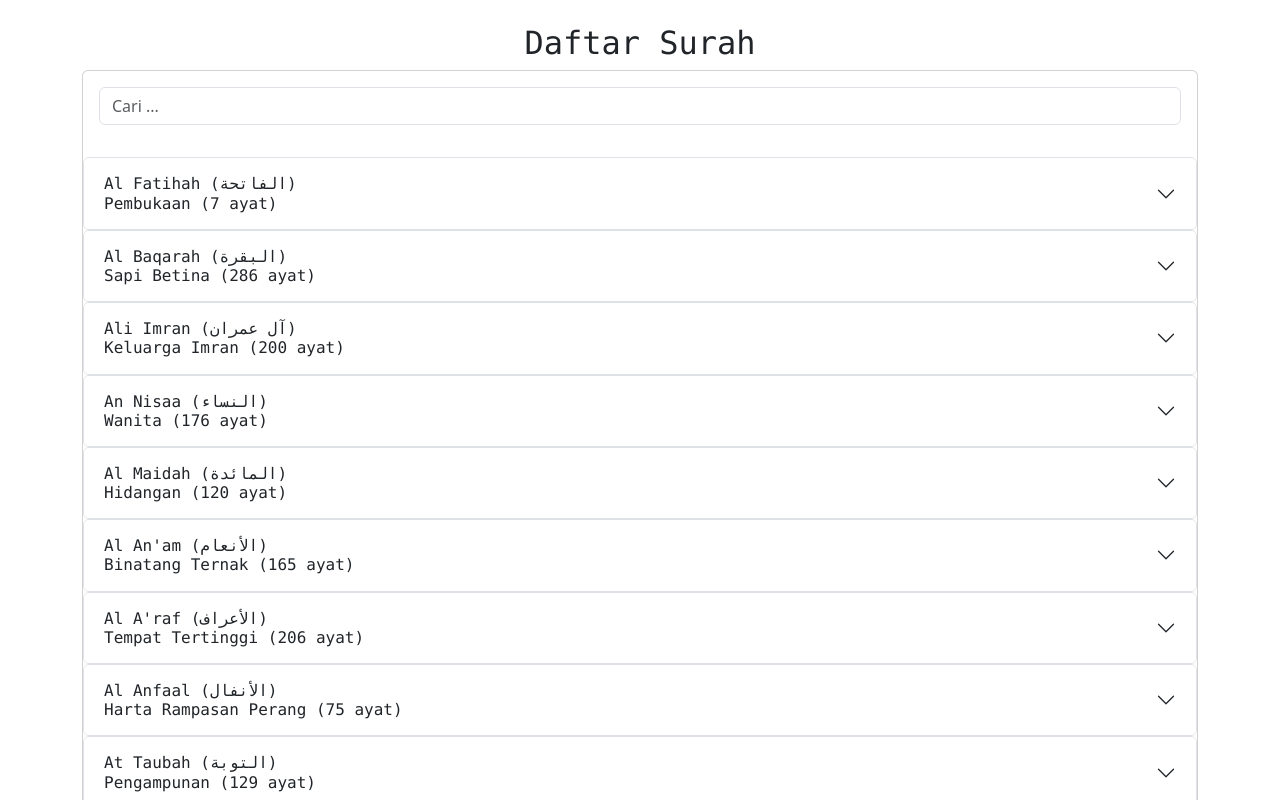
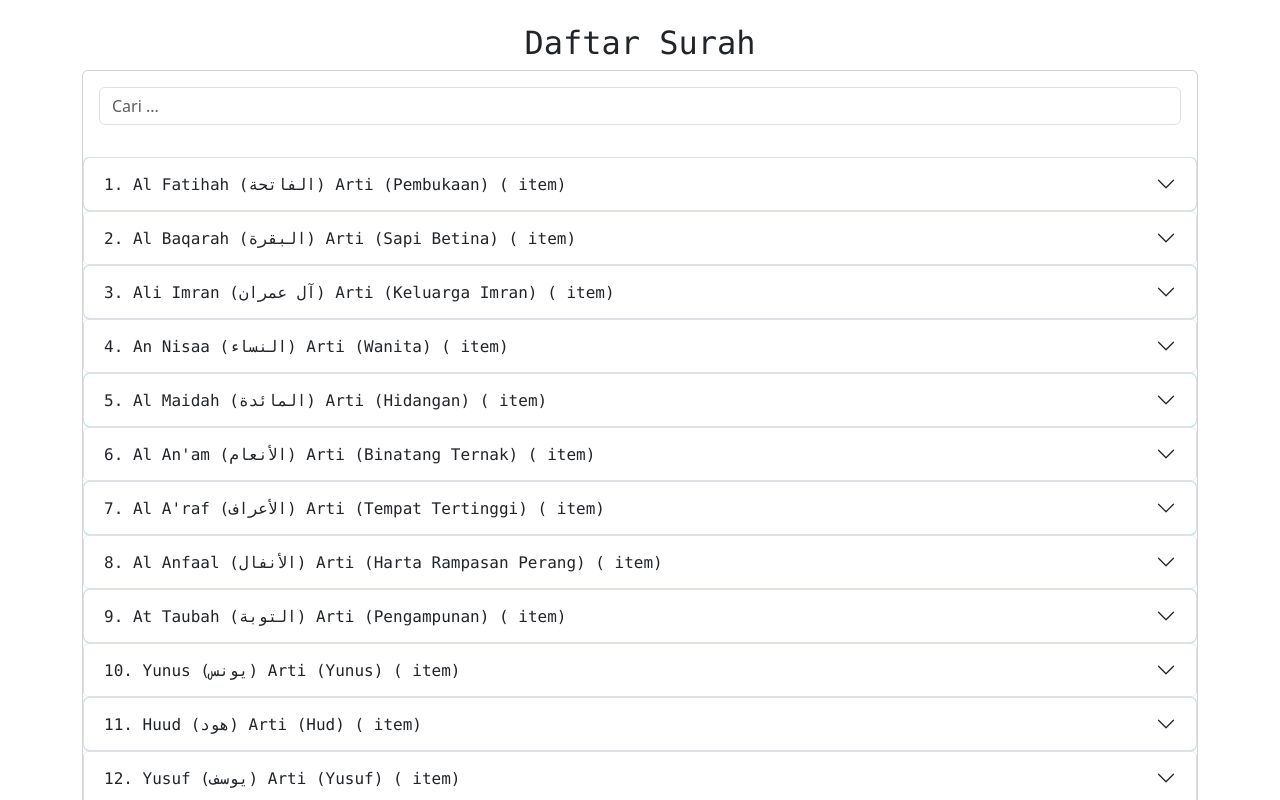
Before and after one commit to muhyiabdulb/al-quran, a React (Create React App) app: page / in a window 1280 px wide. Shown: the top 800 px of the page. Built offline with nearby package versions, Linux system fonts and the light colour scheme.

Commit message:
update ke-5

```diff
--- a/src/components/DetailSurah.jsx
+++ b/src/components/DetailSurah.jsx
@@ -27,16 +27,30 @@ const DetailSurah = () => {
     }
 
     const bismillah = () => {
-        if(loading) {
-            return(
+        if (loading) {
+            return (
                 <div></div>
             )
-         } else {
-            return(
+        } else {
+            return (
                 listSurah[identifier - 1].nomor == 1 || listSurah[identifier - 1].nomor == 9 ? '' : <Card><Card.Body>بِسْمِ اللَّهِ الرَّحْمَٰنِ الرَّحِيمِ</Card.Body></Card>
             )
-         }
+        }
     }
+
+    const data = loading ? <h3 className="position-absolute top-50 start-50 translate-middle text-success fs-2">Proses Request . . .</h3> :
+        detailSurah.map((item, index) => {
+            return (
+                <Card bg={index % 2 === 0 ? 'info' : ''} key={index}>
+                    <Card.Body className="">
+                        <Card.Title>{item.nomor}.</Card.Title>
+                        <h4 style={{ textAlign: "right", }}>{index === 0 && listSurah[identifier - 1].nomor != 1 ? item.ar.replace('بِسْمِ اللَّهِ الرَّحْمَٰنِ الرَّحِيمِ', '') : item.ar}</h4>
+                        <Card.Text>{item.tr}</Card.Text>
+                        <Card.Text>{item.id}</Card.Text>
+                    </Card.Body>
+                </Card>
+            )
+        })
 
     useEffect(() => {
         getDetailSurah()
@@ -60,21 +74,7 @@ const DetailSurah = () => {
             </div>
             <CardColumns className="">
                 <h4 className="text-center">{bismillah()}</h4>
-                {
-                    loading ? <h3 className="d-flex justify-content-center align-items-center display-6 text-success vh-100">Proses Request . . .</h3> :
-                        detailSurah.map((item, index) => {
-                            return (
-                                <Card bg={index % 2 == 0 ? 'info' : ''} key={index}>
-                                    <Card.Body className="">
-                                        <Card.Title>{item.nomor}.</Card.Title>
-                                        <h4 style={{ textAlign: "right", }}>{index == 0 && listSurah[identifier - 1].nomor != 1 ? item.ar.replace('بِسْمِ اللَّهِ الرَّحْمَٰنِ الرَّحِيمِ', '') : item.ar}</h4>
-                                        <Card.Text>{item.tr}</Card.Text>
-                                        <Card.Text>{item.id}</Card.Text>
-                                    </Card.Body>
-                                </Card>
-                            )
-                        })
-                }
+                {data}
             </CardColumns>
         </div>
     )
--- a/src/components/search/Search.jsx
+++ b/src/components/search/Search.jsx
@@ -18,7 +18,7 @@ const Search = ({ details }) => {
         )
     })
 
-    if(cariSurah == '') {
+    if(cariSurah === '') {
         console.log('tidak ada')
     } else {
         console.log('ada')
--- a/src/components/search/SearchList.jsx
+++ b/src/components/search/SearchList.jsx
@@ -5,19 +5,19 @@ import { NavLink } from 'react-router-dom';
 
 const SearchList = ({ filterSurah }) => {
     console.log(filterSurah)
-    const filtered = filterSurah == '' ? <h3 className="display-4 text-center text-danger">Surah Tidak Ada</h3> : filterSurah.map((item, index) => {
-        return (
-            <Accordion>
-                <Accordion.Item eventKey={index}>
-                    <Accordion.Header className="font-monospace">
-                        {item.nama} ({item.asma})
+
+    const filtered = filterSurah === '' ? <h3 className="display-4 text-center text-danger">Surah Tidak Ada</h3> : filterSurah.map((item, index) => {
+        return(
+            <Accordion className="font-monospace">
+                <Accordion.Item className={index % 2 === 0 ? 'bg-info' : ''} eventKey={index}>
+                    <Accordion.Header>
+                        {item.nomor}. {item.nama} ({item.asma}) Arti ({item.arti}) ({item.item} item)
                         <br />
-                        {item.arti} ({item.ayat} ayat)
                     </Accordion.Header>
-                    <Accordion.Body className="font-monospace">
+                    <Accordion.Body>
                         <small className="text-muted">Surah ke {item.nomor}</small> &middot; <small className="text-muted">Diturunkan di {item.type}</small>
                         <br />
-                        {item.keterangan}
+                            {item.keterangan}
                         <br />
                         <div className="d-grid gap-2 pt-3">
                             <NavLink className="btn btn-primary" to={`/detail-surah/${item.nomor}`}> <AiFillEye size={30} /> Detail Surah</NavLink>
```
Also changed, not shown: src/components/ListSurah.jsx (+0 -27 lines).
